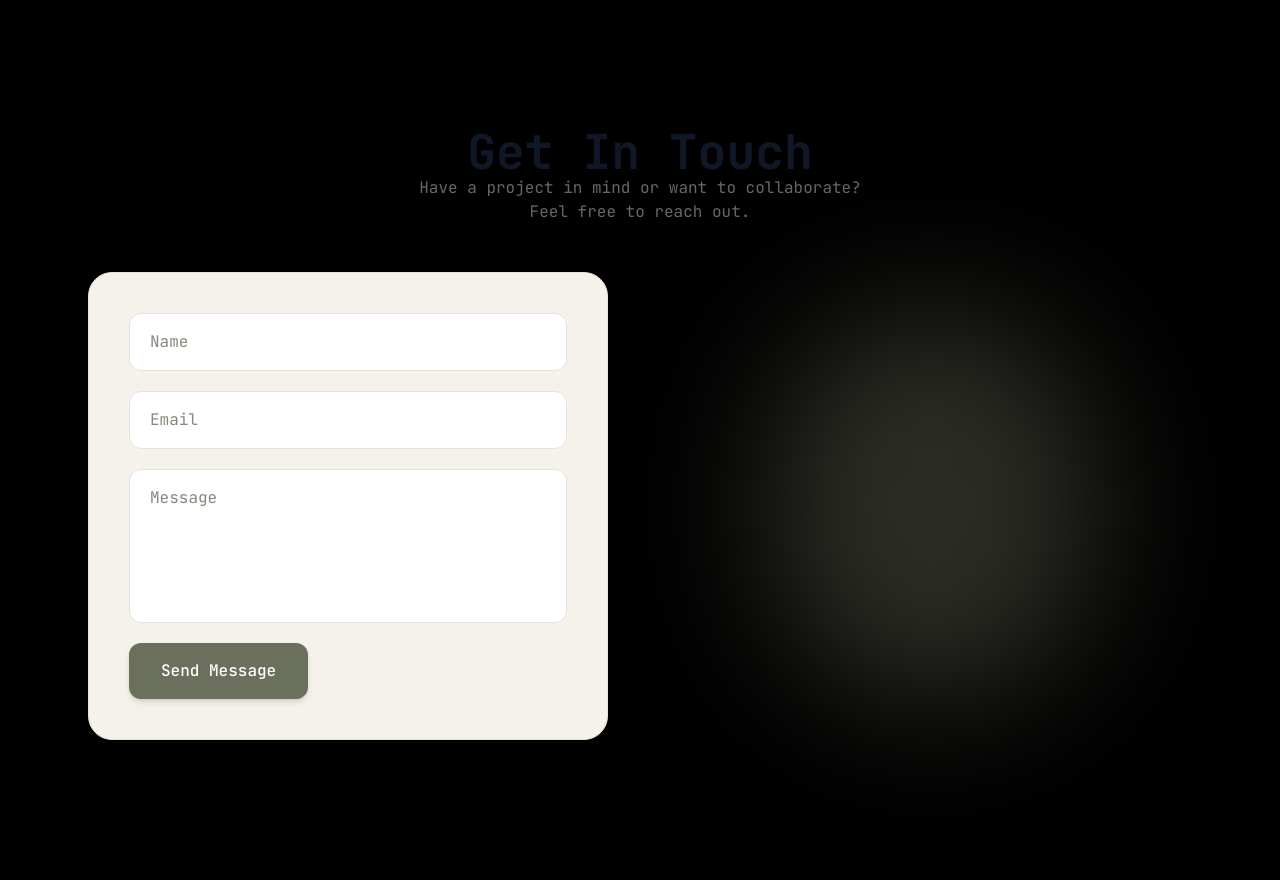
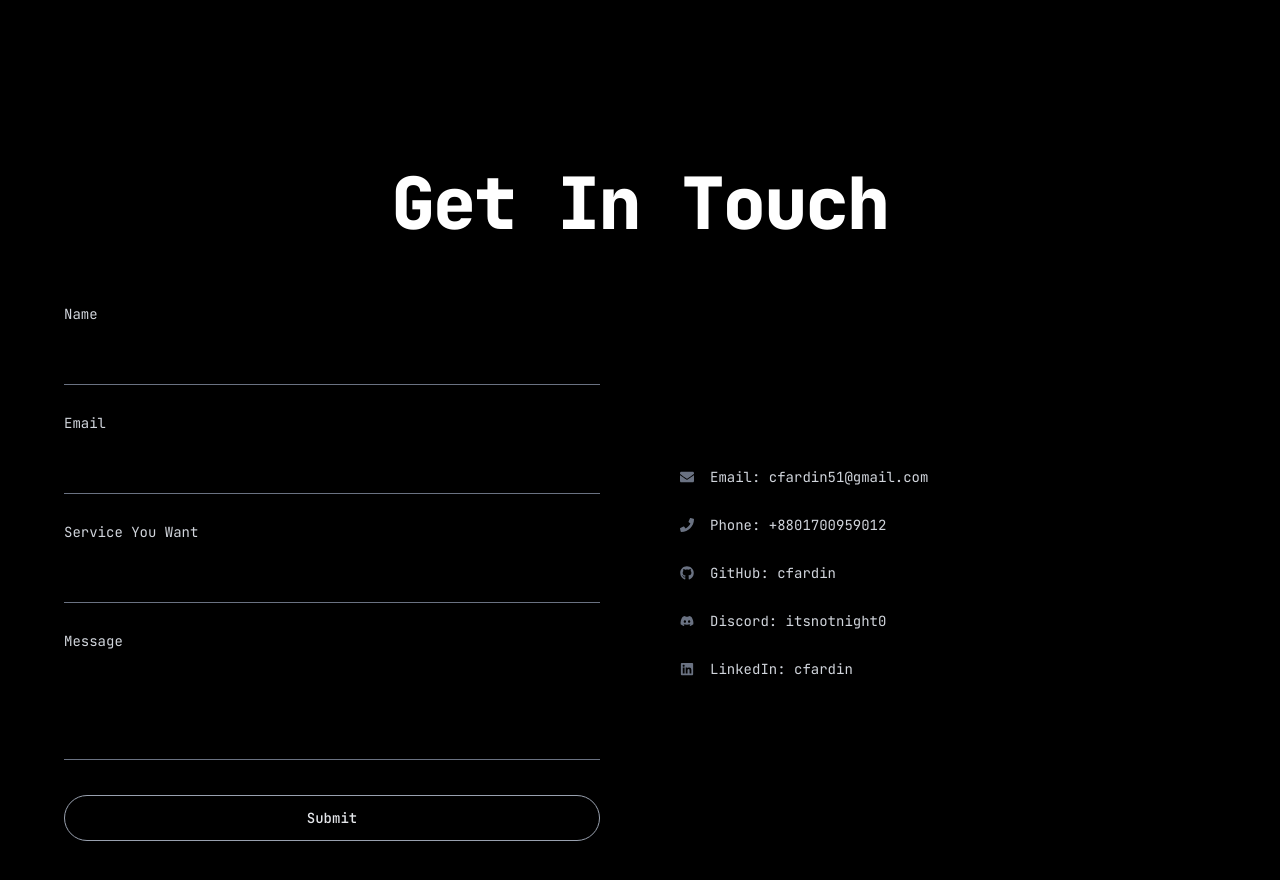
Before and after one commit to cfardin/portfolio, a React (Vite) app: page / in a window 1280 px wide. Shown: the part 5860-6740 px from the top of the page. Before the commit the page ends 6680 px from the top, so only its background shows below. Built offline with nearby package versions, Linux system fonts and the light colour scheme; no server answers.

Commit message:
having issue using formspree

```diff
--- a/src/components/Contact.jsx
+++ b/src/components/Contact.jsx
@@ -1,4 +1,4 @@
-// import { useForm } from "@formspree/react";
+// import { useForm, ValidationError } from "@formspree/react";
 // import toast from "react-hot-toast";
 // import { useEffect, useRef } from "react";
 
@@ -11,21 +11,24 @@
 // } from "react-icons/fa";
 
 // const Contact = () => {
-//     const [state, handleSubmit] = useForm("maenpvyq");
-//     const formRef = useRef(null);
+// const [state, handleSubmit, reset] = useForm("xppwgngr");
 
-//     useEffect(() => {
-//         if (state.succeeded) {
-//             toast.success("Message Sent");
-//             formRef.current?.reset();
-//         }
-//     }, [state.succeeded]);
+// const formRef = useRef(null);
+
+// useEffect(() => {
+//     if (state.succeeded) {
+//         toast.success("Message sent successfully!");
+//         formRef.current?.reset();
+//         reset();
+//     }
+// }, [state.succeeded, reset]);
 
 //     return (
 //         <div
 //             id="contact"
 //             className="max-w-7xl mx-5 sm:mx-auto pt-10 md:pt-30 my-20"
 //         >
+
 //             {/* Title */}
 //             <div className="flex justify-center mb-16">
 //                 <h2 className="text-4xl sm:text-6xl md:text-7xl font-black tracking-tight text-white">
@@ -57,6 +60,7 @@
 //                         />
 //                     </div>
 
+//                     {/* email */}
 //                     <div className="mb-7">
 //                         <label
 //                             htmlFor="email"
@@ -70,6 +74,12 @@
 //                             name="email"
 //                             required
 //                             className="w-full bg-transparent border-0 border-b border-gray-500 px-0 py-3 text-white outline-none focus:border-white transition-colors"
+//                         />
+//                         <ValidationError
+//                             prefix="Email"
+//                             field="email"
+//                             errors={state.errors}
+//                             className="text-red-400 text-sm mt-2"
 //                         />
 //                     </div>
 
@@ -102,6 +112,12 @@
 //                             required
 //                             className="w-full bg-transparent border-0 border-b border-gray-500 px-0 py-3 text-white outline-none focus:border-white transition-colors resize-none"
 //                         />
+//                         <ValidationError
+//                             prefix="Message"
+//                             field="message"
+//                             errors={state.errors}
+//                             className="text-red-400 text-sm mt-2"
+//                         />
 //                     </div>
 
 //                     <button
@@ -111,6 +127,10 @@
 //                     >
 //                         {state.submitting ? "Sending..." : "Submit"}
 //                     </button>
+//                     <ValidationError
+//                         errors={state.errors}
+//                         className="text-red-400 text-sm mt-3"
+//                     />
 //                 </form>
 
 //                 {/* Contact Information */}
@@ -170,79 +190,384 @@
 // export default Contact;
 
 
-// import { Send } from 'lucide-react'
-// import contactImg from '../assets/contact.png'
+
+
+
+
+// import { useForm, ValidationError } from "@formspree/react";
+
+// import {
+//   FaGithub,
+//   FaLinkedin,
+//   FaDiscord,
+//   FaEnvelope,
+//   FaPhone,
+// } from "react-icons/fa";
+
+// const Contact = () => {
+//   const [state, handleSubmit, reset] = useForm("xppwgngr");
+
+//   return (
+//     <div
+//       id="contact"
+//       className="max-w-7xl mx-5 sm:mx-auto pt-10 md:pt-30 my-20"
+//     >
+//       {/* Title */}
+//       <div className="flex justify-center mb-16">
+//         <h2 className="text-4xl sm:text-6xl md:text-7xl font-black tracking-tight text-white">
+//           Get In Touch
+//         </h2>
+//       </div>
+
+//       {/* Contact Content */}
+//       <div className="flex flex-col md:flex-row justify-between gap-16 md:gap-20 max-w-6xl mx-auto">
+//         {/* Form */}
+//         <div className="w-full md:w-1/2">
+//           {state.succeeded ? (
+//             <div
+//               role="status"
+//               className="space-y-6 text-gray-200"
+//             >
+//               <p className="text-lg">
+//                 Message sent successfully! Thank you for reaching out.
+//               </p>
+
+//               <button
+//                 type="button"
+//                 onClick={reset}
+//                 className="w-full border border-gray-400 rounded-full py-3 text-sm font-medium text-gray-200 hover:bg-white hover:text-black hover:border-white transition-all duration-300"
+//               >
+//                 Send Another Message
+//               </button>
+//             </div>
+//           ) : (
+//             <form
+//               onSubmit={handleSubmit}
+//               className="w-full"
+//             >
+//               {/* Name */}
+//               <div className="mb-7">
+//                 <label
+//                   htmlFor="contact-name"
+//                   className="block text-sm text-gray-300 mb-3"
+//                 >
+//                   Name
+//                 </label>
+
+//                 <input
+//                   id="contact-name"
+//                   type="text"
+//                   name="name"
+//                   autoComplete="name"
+//                   required
+//                   className="w-full bg-transparent border-0 border-b border-gray-500 px-0 py-3 text-white outline-none focus:border-white transition-colors"
+//                 />
+//               </div>
+
+//               {/* Email */}
+//               <div className="mb-7">
+//                 <label
+//                   htmlFor="contact-email"
+//                   className="block text-sm text-gray-300 mb-3"
+//                 >
+//                   Email
+//                 </label>
+
+//                 <input
+//                   id="contact-email"
+//                   type="email"
+//                   name="email"
+//                   autoComplete="email"
+//                   required
+//                   className="w-full bg-transparent border-0 border-b border-gray-500 px-0 py-3 text-white outline-none focus:border-white transition-colors"
+//                 />
+
+//                 <ValidationError
+//                   prefix="Email"
+//                   field="email"
+//                   errors={state.errors}
+//                   className="text-red-400 text-sm mt-2"
+//                 />
+//               </div>
+
+//               {/* Service */}
+//               <div className="mb-7">
+//                 <label
+//                   htmlFor="contact-service"
+//                   className="block text-sm text-gray-300 mb-3"
+//                 >
+//                   Service You Want
+//                 </label>
+
+//                 <input
+//                   id="contact-service"
+//                   type="text"
+//                   name="service"
+//                   className="w-full bg-transparent border-0 border-b border-gray-500 px-0 py-3 text-white outline-none focus:border-white transition-colors"
+//                 />
+//               </div>
+
+//               {/* Message */}
+//               <div className="mb-7">
+//                 <label
+//                   htmlFor="contact-message"
+//                   className="block text-sm text-gray-300 mb-3"
+//                 >
+//                   Message
+//                 </label>
+
+//                 <textarea
+//                   id="contact-message"
+//                   name="message"
+//                   rows={3}
+//                   required
+//                   className="w-full bg-transparent border-0 border-b border-gray-500 px-0 py-3 text-white outline-none focus:border-white transition-colors resize-none"
+//                 />
+
+//                 <ValidationError
+//                   prefix="Message"
+//                   field="message"
+//                   errors={state.errors}
+//                   className="text-red-400 text-sm mt-2"
+//                 />
+//               </div>
+
+//               {/* Submit */}
+//               <button
+//                 type="submit"
+//                 disabled={state.submitting}
+//                 className="w-full border border-gray-400 rounded-full py-3 text-sm font-medium text-gray-200 hover:bg-white hover:text-black hover:border-white transition-all duration-300 disabled:opacity-50 disabled:cursor-not-allowed"
+//               >
+//                 {state.submitting ? "Sending..." : "Submit"}
+//               </button>
+
+//               {/* General Formspree errors */}
+//               <ValidationError
+//                 errors={state.errors}
+//                 className="text-red-400 text-sm mt-3"
+//               />
+//             </form>
+//           )}
+//         </div>
+
+//         {/* Contact Information */}
+//         <div className="w-full md:w-1/2 flex items-center">
+//           <div className="space-y-7 text-sm text-gray-300">
+//             <a
+//               href="mailto:cfardin51@gmail.com"
+//               className="flex items-center gap-4 hover:text-white transition-colors"
+//             >
+//               <FaEnvelope className="text-gray-500" />
+//               <span>Email: cfardin51@gmail.com</span>
+//             </a>
+
+//             <a
+//               href="tel:+8801700959012"
+//               className="flex items-center gap-4 hover:text-white transition-colors"
+//             >
+//               <FaPhone className="text-gray-500" />
+//               <span>Phone: +8801700959012</span>
+//             </a>
+
+//             <a
+//               href="https://github.com/cfardin"
+//               target="_blank"
+//               rel="noopener noreferrer"
+//               className="flex items-center gap-4 hover:text-white transition-colors"
+//             >
+//               <FaGithub className="text-gray-500" />
+//               <span>GitHub: cfardin</span>
+//             </a>
+
+//             <a
+//               href="https://discord.com/users/716324793896403054"
+//               target="_blank"
+//               rel="noopener noreferrer"
+//               className="flex items-center gap-4 hover:text-white transition-colors"
+//             >
+//               <FaDiscord className="text-gray-500" />
+//               <span>Discord: itsnotnight0</span>
+//             </a>
+
+//             <a
+//               href="https://www.linkedin.com/in/cfardin/"
+//               target="_blank"
+//               rel="noopener noreferrer"
+//               className="flex items-center gap-4 hover:text-white transition-colors"
+//             >
+//               <FaLinkedin className="text-gray-500" />
+//               <span>LinkedIn: cfardin</span>
+//             </a>
+//           </div>
+//         </div>
+//       </div>
+//     </div>
+//   );
+// };
+
+// export default Contact;
+
+
+
+import {
+  FaGithub,
+  FaLinkedin,
+  FaDiscord,
+  FaEnvelope,
+  FaPhone,
+} from "react-icons/fa";
 
 const Contact = () => {
   return (
-    <section id='contact' className='py-20 relative overflow-hidden'>
-      <div className='container mx-auto px-6 max-w-6xl relative z-10'>
-
-        <div className='text-center mb-12' data-aos='fade-up'>
-          <h2 className='text-3xl sm:text-4xl lg:text-5xl font-bold dark:text-white text-gray-900'>
-                  Get In <span className='dark:text-white text-gray-900'>Touch</span>
+    <div
+      id="contact"
+      className="max-w-7xl mx-5 sm:mx-auto pt-10 md:pt-30 my-20"
+    >
+      {/* Title */}
+      <div className="flex justify-center mb-16">
+        <h2 className="text-4xl sm:text-6xl md:text-7xl font-black tracking-tight text-white">
+          Get In Touch
         </h2>
-          <p className='text-[#6B6760] dark:text-[#A39E93] max-w-md mx-auto'>
-            Have a project in mind or want to collaborate? Feel free to reach out.
-          </p>
       </div>
 
-        <div className='grid grid-cols-1 lg:grid-cols-2 gap-16 items-center'>
-
+      {/* Contact Content */}
+      <div className="flex flex-col md:flex-row justify-between gap-16 md:gap-20 max-w-6xl mx-auto">
+        {/* Contact Form */}
         <form
-            action="https://formspree.io/f/maenpvyq"
+          action="https://formspree.io/f/xppwgngr"
           method="POST"
-            className='flex flex-col gap-5 bg-[#F5F2EB] dark:bg-[#1C1B1A]/80 p-8 sm:p-10 rounded-3xl border border-[#E8E3DA] dark:border-[#33312E] backdrop-blur-sm w-full max-w-xl mx-auto lg:mx-0 order-2 lg:order-1 shadow-xl'
-            data-aos='fade-right'
+          className="w-full md:w-1/2"
         >
-            <input
-              type='text'
-              name='name'
-              placeholder='Name'
-              className='w-full px-5 py-4 rounded-xl border outline-none text-base transition-all border-[#E8E3DA] dark:border-[#33312E] bg-white dark:bg-[#141312] text-[#2C2A29] dark:text-[#EFECE6] placeholder:text-[#8C867D] focus:border-[#6B705C] dark:focus:border-[#A3B18A]'
-              required
-            />
+          <div className="mb-7">
+            <label
+              htmlFor="contact-name"
+              className="block text-sm text-gray-300 mb-3"
+            >
+              Name
+            </label>
 
             <input
-              type='email'
-              name='email'
-              placeholder='Email'
-              className='w-full px-5 py-4 rounded-xl border outline-none text-base transition-all border-[#E8E3DA] dark:border-[#33312E] bg-white dark:bg-[#141312] text-[#2C2A29] dark:text-[#EFECE6] placeholder:text-[#8C867D] focus:border-[#6B705C] dark:focus:border-[#A3B18A]'
+              id="contact-name"
+              type="text"
+              name="name"
+              autoComplete="name"
               required
+              className="w-full bg-transparent border-0 border-b border-gray-500 px-0 py-3 text-white outline-none focus:border-white transition-colors"
             />
+          </div>
+
+          <div className="mb-7">
+            <label
+              htmlFor="contact-email"
+              className="block text-sm text-gray-300 mb-3"
+            >
+              Email
+            </label>
+
+            <input
+              id="contact-email"
+              type="email"
+              name="email"
+              autoComplete="email"
+              required
+              className="w-full bg-transparent border-0 border-b border-gray-500 px-0 py-3 text-white outline-none focus:border-white transition-colors"
+            />
+          </div>
+
+          <div className="mb-7">
+            <label
+              htmlFor="contact-service"
+              className="block text-sm text-gray-300 mb-3"
+            >
+              Service You Want
+            </label>
+
+            <input
+              id="contact-service"
+              type="text"
+              name="service"
+              className="w-full bg-transparent border-0 border-b border-gray-500 px-0 py-3 text-white outline-none focus:border-white transition-colors"
+            />
+          </div>
+
+          <div className="mb-7">
+            <label
+              htmlFor="contact-message"
+              className="block text-sm text-gray-300 mb-3"
+            >
+              Message
+            </label>
 
             <textarea
-              name='message'
-              rows='5'
-              placeholder='Message'
-              className='w-full px-5 py-4 rounded-xl border outline-none text-base transition-all border-[#E8E3DA] dark:border-[#33312E] bg-white dark:bg-[#141312] text-[#2C2A29] dark:text-[#EFECE6] placeholder:text-[#8C867D] focus:border-[#6B705C] dark:focus:border-[#A3B18A] resize-none'
+              id="contact-message"
+              name="message"
+              rows={3}
               required
+              className="w-full bg-transparent border-0 border-b border-gray-500 px-0 py-3 text-white outline-none focus:border-white transition-colors resize-none"
             />
+          </div>
 
           <button
-              type='submit'
-              className='inline-flex items-center justify-center gap-2 px-8 py-4 rounded-xl text-white font-medium text-base bg-[#6B705C] hover:bg-[#585D4D] dark:bg-[#585D4D] dark:hover:bg-[#4A4E40] active:scale-98 transition-all cursor-pointer w-full sm:w-fit shadow-md shadow-[#6B705C]/20'
+            type="submit"
+            className="w-full border border-gray-400 rounded-full py-3 text-sm font-medium text-gray-200 hover:bg-white hover:text-black hover:border-white transition-all duration-300"
           >
-              {/* <Send size={18} /> */}
-              Send Message
+            Submit
           </button>
         </form>
 
-          <div className='flex justify-center w-full relative order-1 lg:order-2' data-aos='fade-left'>
-            <div className='absolute inset-0 flex items-center justify-center pointer-events-none'>
-              <div className='w-75 h-90 rounded-full bg-[#6B705C]/40 dark:bg-[#3A4032]/60 blur-3xl scale-110'></div>
-            </div>
-            {/* <img
-              src={contactImg}
-              alt="Contact"
-              className='w-96 h-110 object-cover rounded-3xl relative z-10 shadow-2xl'
-            /> */}
-          </div>
+        {/* Contact Information */}
+        <div className="w-full md:w-1/2 flex items-center">
+          <div className="space-y-7 text-sm text-gray-300">
+            <a
+              href="mailto:cfardin51@gmail.com"
+              className="flex items-center gap-4 hover:text-white transition-colors"
+            >
+              <FaEnvelope className="text-gray-500" />
+              <span>Email: cfardin51@gmail.com</span>
+            </a>
 
+            <a
+              href="tel:+8801700959012"
+              className="flex items-center gap-4 hover:text-white transition-colors"
+            >
+              <FaPhone className="text-gray-500" />
+              <span>Phone: +8801700959012</span>
+            </a>
+
+            <a
+              href="https://github.com/cfardin"
+              target="_blank"
+              rel="noopener noreferrer"
+              className="flex items-center gap-4 hover:text-white transition-colors"
+            >
+              <FaGithub className="text-gray-500" />
+              <span>GitHub: cfardin</span>
+            </a>
+
+            <a
+              href="https://discord.com/users/716324793896403054"
+              target="_blank"
+              rel="noopener noreferrer"
+              className="flex items-center gap-4 hover:text-white transition-colors"
+            >
+              <FaDiscord className="text-gray-500" />
+              <span>Discord: itsnotnight0</span>
+            </a>
+
+            <a
+              href="https://www.linkedin.com/in/cfardin/"
+              target="_blank"
+              rel="noopener noreferrer"
+              className="flex items-center gap-4 hover:text-white transition-colors"
+            >
+              <FaLinkedin className="text-gray-500" />
+              <span>LinkedIn: cfardin</span>
+            </a>
           </div>
         </div>
-    </section>
-  )
-}
+      </div>
+    </div>
+  );
+};
 
-export default Contact
+export default Contact;
```
Lines whose indentation alone changed are shown as unchanged.
